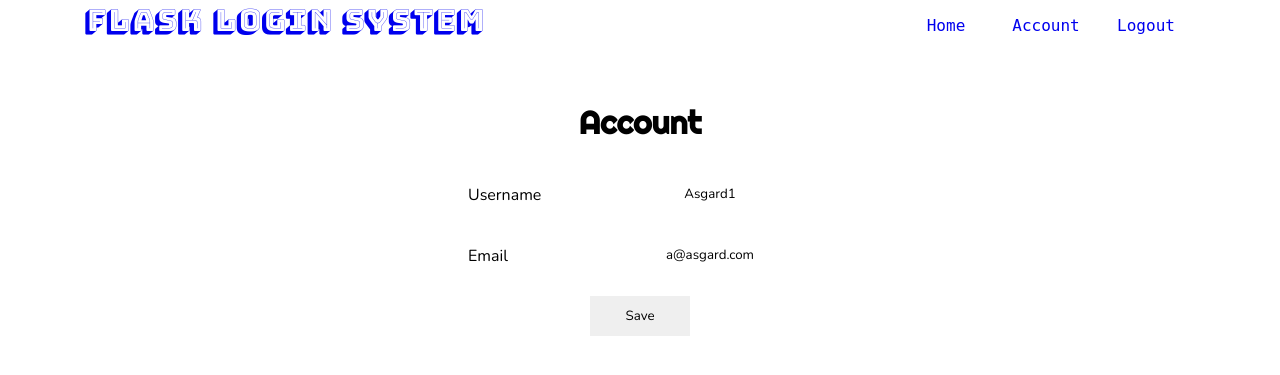
After one commit to sauravk7077/Flask-Login-System, a Flask app: page /account in a window 1280 px wide. The commit adds this page. Shown: the top 375 px of the page. Run offline with Flask 2, Linux system fonts and the light colour scheme; a user stored in the database is signed in; some web fonts are replaced.

Commit message:
added favicon and added method to update username

```diff
--- a/login_system/database_models.py
+++ b/login_system/database_models.py
@@ -1,5 +1,6 @@
 from login_system import database, login_manager
 from flask_login import UserMixin
+from wtforms.validators import ValidationError
 
 @login_manager.user_loader
 def load_user(user_id):
--- /dev/null
+++ b/login_system/templates/account.html
@@ -0,0 +1,26 @@
+{% extends "layout.html" %}
+{% block content %}
+    <!-- Form -->
+    <div class="content-section">
+        <form action="" method="POST">
+            {{ form.hidden_tag() }}
+            <fieldset>
+                <h3 class="legend">{{ title }}</h3>
+                <!-- Username group -->
+                <div class="form-group">
+                    {{ form.username.label(class='form-label') }}
+                    {{ form.username(class='form-control') }}
+                </div>
+                <!-- Email group -->
+                <div class="form-group">
+                    {{ form.email.label(class='form-label') }}
+                    {{ form.email(class='form-control') }}
+                </div>
+                <!-- Submit button group -->
+                <div class="form-group">
+                    {{ form.save(class='form-submit') }}
+                </div>
+            </fieldset>
+        </form>
+    </div>
+{% endblock %}
--- a/login_system/templates/layout.html
+++ b/login_system/templates/layout.html
@@ -10,6 +10,10 @@
     <link href="https://fonts.googleapis.com/css2?family=Bungee+Shade&family=PT+Mono&display=swap" rel="stylesheet">
     <link href="https://fonts.googleapis.com/css2?family=Nunito&family=Righteous&display=swap" rel="stylesheet">
     <script type="text/js" src="{{ url_for('static', filename='main.js') }}"></script>
+    <link rel="apple-touch-icon" sizes="180x180" href="{{ url_for('static', filename='favicon/apple-touch-icon.png') }}">
+    <link rel="icon" type="image/png" sizes="32x32" href="{{ url_for('static', filename='favicon/favicon-32x32.png') }}">
+    <link rel="icon" type="image/png" sizes="16x16" href="{{ url_for('static', filename='favicon/favicon-16x16.png') }}">
+    <link rel="manifest" href="{{ url_for('static', filename='favicon/site.webmanifest') }}">
 </head>
 <body>
     <!-- Navigation menu -->
@@ -22,6 +26,7 @@
                 <ul>
                     <li class="link"><a href="{{ url_for('main.home') }}">Home</a></li>
                     {% if current_user.is_authenticated %}
+                    <li class="link"><a href="{{ url_for('users.account') }}">Account</a></li>
                     <li class="link"><a href="{{ url_for('users.logout') }}">Logout</a></li>
                     {% else %}
                         <li class="link"><a href="{{ url_for('users.register') }}">Register</a></li>
--- a/login_system/users/form.py
+++ b/login_system/users/form.py
@@ -1,6 +1,8 @@
 from flask_wtf import FlaskForm
-from wtforms.validators import DataRequired, Length, Email, EqualTo
-from wtforms import StringField, SubmitField, PasswordField, BooleanField
+from wtforms.validators import DataRequired, Length, Email, EqualTo, ValidationError
+from wtforms import StringField, SubmitField, PasswordField, BooleanField, FileField
+from flask_login import current_user
+from login_system.database_models import User
 
 class RegistrationForm(FlaskForm):
     username = StringField(label="Username", \
@@ -13,6 +15,16 @@ class RegistrationForm(FlaskForm):
         render_kw={"placeholder":"Enter your password again."}, validators=[DataRequired(), EqualTo('password')])
     submit = SubmitField(label="Submit")
 
+    def validate_username(self, username):
+        user = User.query.filter_by(username=username.data).first()
+        if user:
+            raise ValidationError("This username is already taken. Please choose a different one.")
+
+    def validate_email(self, email):
+        user = User.query.filter_by(email=email.data).first()
+        if user:
+            raise ValidationError("This email is already taken. Please choose a different one.")
+
 
 class LoginForm(FlaskForm):
     username = StringField(label="Username", \
@@ -21,3 +33,21 @@ class LoginForm(FlaskForm):
         render_kw={"placeholder":"Enter your password"}, validators=[DataRequired(), Length(min=8)])
     remember = BooleanField(label="Remember")
     submit = SubmitField(label="Submit")
+
+
+class AccountForm(FlaskForm):
+    username = StringField(label="Username", validators=[DataRequired()])
+    email = StringField(label='Email', validators=[DataRequired()])
+    save = SubmitField(label="Save")
+
+    def validate_username(self, username):
+        if username.data != current_user.username:
+            user = User.query.filter_by(username=username.data).first()
+            if user:
+                raise ValidationError("This username is already takes. Please choose another one.")
+
+    def validate_email(self, email):
+        if email.data != current_user.email:
+            user = User.query.filter_by(email=email.data).first()
+            if user:
+                raise ValidationError("This email is already takes. Please choose another one.")
--- a/login_system/users/routes.py
+++ b/login_system/users/routes.py
@@ -1,6 +1,6 @@
 from flask.blueprints import Blueprint
 from flask import render_template, redirect, url_for, flash, request;
-from login_system.users.form import RegistrationForm, LoginForm
+from login_system.users.form import RegistrationForm, LoginForm, AccountForm
 from login_system import flask_bcrypt, database
 from login_system.database_models import User
 from login_system.users.utils import is_safe_url
@@ -34,8 +34,11 @@ def login():
             login_user(user, remember=form.remember.data)
             flash("You have successfully logged in!", "green-success")
             next = request.args.get('next')
-            if not is_safe_url(next):
-                return flask.abort(400)
+            if next:
+                if not is_safe_url(next):
+                    return flask.abort(400)
+                else:
+                    return redirect(next)
             return redirect(url_for('main.home'))
         flash("You have entered either incorrect username or password.", 'yellow-warning')
     return render_template('Login.html', form=form, title="Log in")
@@ -46,3 +49,19 @@ def login():
 def logout():
     logout_user()
     return redirect(url_for('main.home'))
+
+
+@users.route('/account', methods=['GET', 'POST'])
+@login_required
+def account():
+    form = AccountForm()
+    if form.validate_on_submit():
+        current_user.username = form.username.data
+        current_user.email = form.email.data
+        database.session.commit()
+        flash('Your account details has been updated', 'blue-info')
+        return redirect(url_for('main.home'))
+    elif request.method == "GET":
+        form.username.data = current_user.username
+        form.email.data = current_user.email
+    return render_template('account.html', title="Account", form=form)
--- a/login_system/users/utils.py
+++ b/login_system/users/utils.py
@@ -1,4 +1,5 @@
 from urllib.parse import urlparse, urljoin
+from flask import request
 
 def is_safe_url(target):
     ref_url = urlparse(request.host_url)
```
Also changed, not shown: login_system/site.db, login_system/static/favicon/android-chrome-192x192.png (added), login_system/static/favicon/android-chrome-512x512.png (added), login_system/static/favicon/apple-touch-icon.png (added), login_system/static/favicon/favicon-16x16.png (added), login_system/static/favicon/favicon-32x32.png (added), login_system/static/favicon/favicon.ico (added), login_system/static/favicon/site.webmanifest (added).
